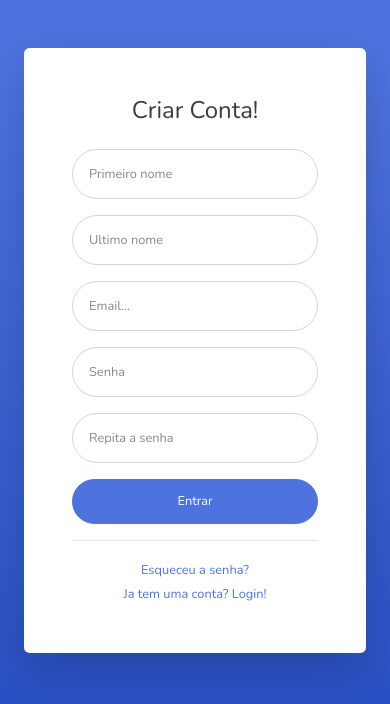
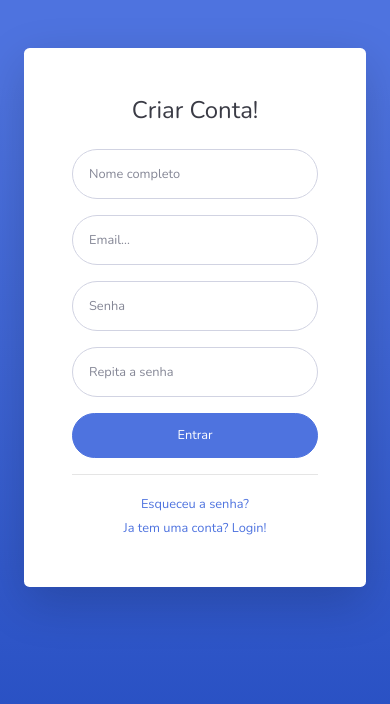
Before and after one commit to FelipeIgansi/ness, a PHP site: page /register.html in a window 390 px wide. Shown: the top 704 px of the page. Run offline with PHP 8.4, Linux system fonts and the light colour scheme.

Commit message:
Backup 07

```diff
--- a/inserirConta.php
+++ b/inserirConta.php
@@ -33,6 +33,7 @@ function retornaIDFK($id){
     $stmt = $conn->prepare("INSERT INTO conta
     VALUES (DEFAULT, :NOME, :EMAIL, :SENHA, :'URL', :TIPOCONTA, :IDFK)");
 
+
     $id = "1";
     $result = retornaIDFK($id);
     $stmt -> bindParam(":NOME", $nome);
--- a/register.html
+++ b/register.html
@@ -34,34 +34,28 @@
               <div class="text-center">
                 <h1 class="h4 text-gray-900 mb-4">Criar Conta!</h1>
               </div>
-            <form class="user">
-              <div class="form-group row">
-                <div class="col-sm-6 mb-3 mb-sm-0">
-                  <input type="text" class="form-control form-control-user" id="exampleFirstName"
-                    name="priNome" placeholder="Primeiro nome" required>
-                </div>
-                <div class="col-sm-6">
-                  <input type="text" class="form-control form-control-user" id="exampleLastName"
-                    name="ultNome" placeholder="Ultimo nome" required>
-                </div>
+              <form class="user" method="POST" action="inserirUsuario.php" >
+                <div class="form-group">
+                  <input type="text" class="form-control form-control-user" id="idprinome_login"
+                  name="nome" placeholder="Nome completo" required>
                 </div>
                 <div class="form-group">
-                <input type="email" class="form-control form-control-user" id="exampleInputEmail"
+                  <input type="email" class="form-control form-control-user" id="idemail_login"
                   name="email" placeholder="Email..." required>
                 </div>
                 <div class="form-group row">
                   <div class="col-sm-6 mb-3 mb-sm-0">
-                  <input type="password" class="form-control form-control-user" id="exampleInputPassword"
+                    <input type="password" class="form-control form-control-user" id="idsenha_login"
                     name="senha" placeholder="Senha" required>
                   </div>
                   <div class="col-sm-6">
-                  <input type="password" class="form-control form-control-user" id="exampleRepeatPassword"
+                    <input type="password" class="form-control form-control-user" id="idresenha_login"
                     name="re-senha" placeholder="Repita a senha" required>
                   </div>
                 </div>
-              <a href="login.html" class="btn btn-primary btn-user btn-block">
+                <button class="btn btn-primary btn-user btn-block">
                   Entrar
-              </a>
+                </button>
                 <hr>
 
               </form>
```
Also changed, not shown: index.php (renamed from index.html, +13 -4 lines), inserirUsuario.php (added, +37 -0 lines). Lines whose indentation alone changed are shown as unchanged.
